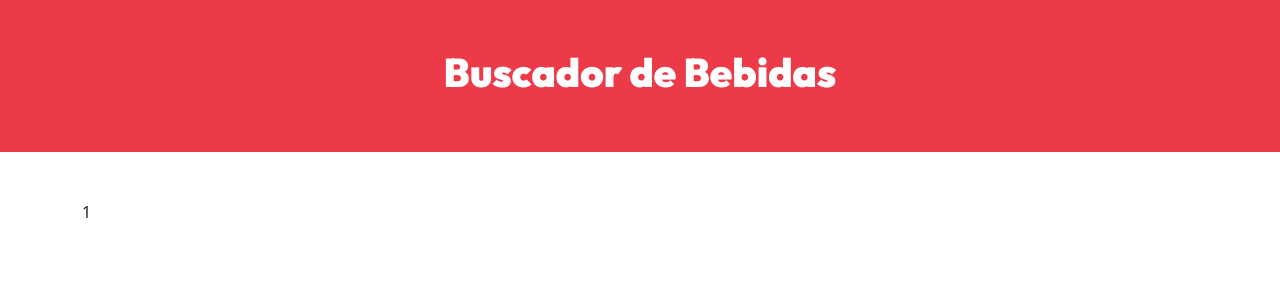
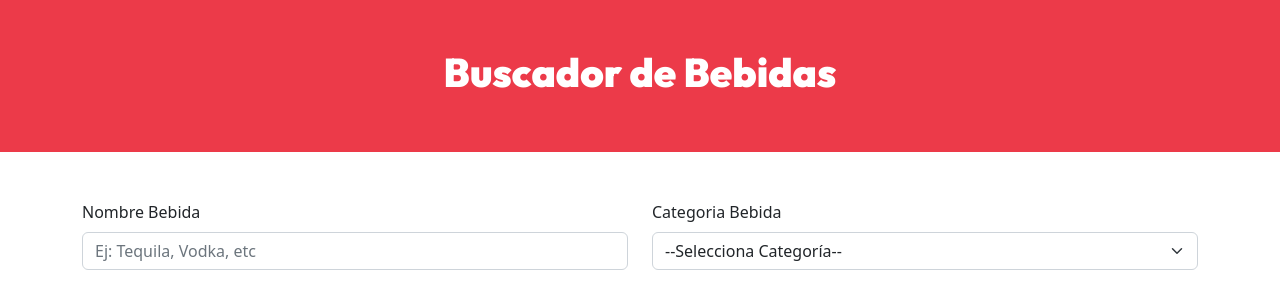
Before and after one commit to anngelicafernanda/buscador-bebidas, a React (Vite) app: page / in a window 1280 px wide. Shown: the top 308 px of the page. Built offline with nearby package versions, Linux system fonts and the light colour scheme.

Commit message:
Creando el formulario

```diff
--- a/src/App.jsx
+++ b/src/App.jsx
@@ -1,4 +1,5 @@
 import { Container } from "react-bootstrap"
+import Formulario from "./components/Formulario"
 
 function App() {
 
@@ -8,7 +9,9 @@
     <h1>Buscador de Bebidas</h1>
   </header>
   <Container className="mt-5">
-    1
+    <Formulario
+
+    />
   </Container>
   </>
   )
--- /dev/null
+++ b/src/components/Formulario.jsx
@@ -0,0 +1,40 @@
+
+import { Button, Form, Row, Col, } from "react-bootstrap"
+const Formulario = () => {
+  return (
+    <Form>
+      <Row>
+        <Col md={6}>
+        <Form.Group className="mb-3">
+            <Form.Label htmlFor="nombre">
+                Nombre Bebida
+            </Form.Label >
+            <Form.Control
+            id="nombre"
+            type="text"
+            placeholder="Ej: Tequila, Vodka, etc"
+            name="nombre"
+
+            />
+        </Form.Group>
+        </Col>
+        <Col md={6}>
+        <Form.Group className="mb-3">
+            <Form.Label htmlFor="categoria">
+                Categoria Bebida
+            </Form.Label >
+            <Form.Select
+            id="categoria"
+            name="categoria"
+            >
+
+                <option value="">--Selecciona Categoría--</option>
+            </Form.Select>
+        </Form.Group>
+        </Col>
+      </Row>
+    </Form>
+  )
+}
+
+export default Formulario
```
